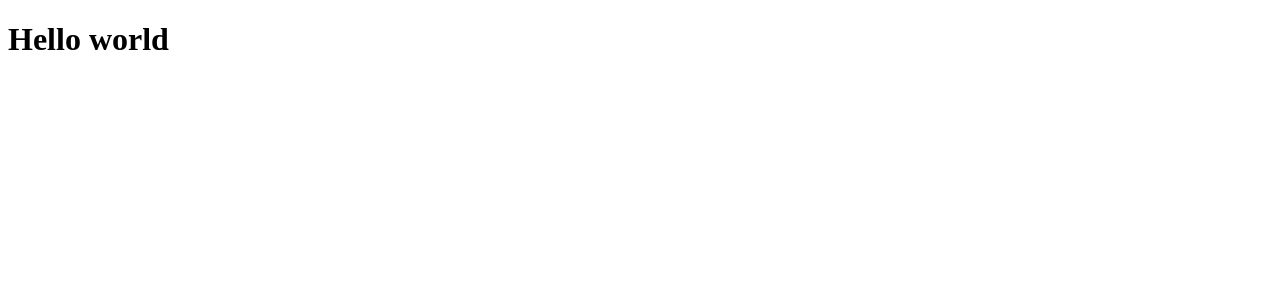
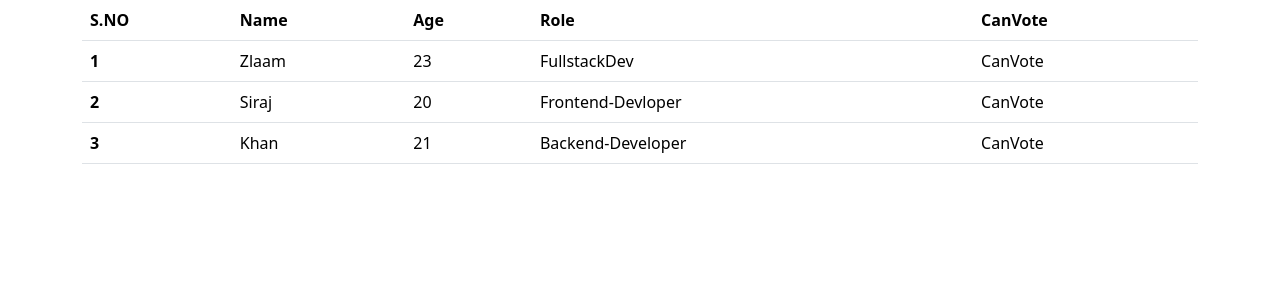
Before and after one commit to mr-zlaam/Django, a Django app: page / in a window 1280 px wide. Shown: the top 300 px of the page. Run offline with Django 4.2, Linux system fonts and the light colour scheme.

Commit message:
lastStable commit

```diff
--- a/core/templateEngine/templates/index.html
+++ b/core/templateEngine/templates/index.html
@@ -3,9 +3,41 @@
   <head>
     <meta charset="UTF-8" />
     <meta name="viewport" content="width=device-width, initial-scale=1.0" />
+    <link
+      href="https://cdn.jsdelivr.net/npm/bootstrap@5.3.2/dist/css/bootstrap.min.css"
+      rel="stylesheet"
+      integrity="sha384-T3c6CoIi6uLrA9TneNEoa7RxnatzjcDSCmG1MXxSR1GAsXEV/Dwwykc2MPK8M2HN"
+      crossorigin="anonymous"
+    />
+
     <title>Test</title>
   </head>
   <body>
-    <h1>Hello world</h1>
+    <div class="container">
+      <table class="table">
+        <thead>
+          <tr>
+            <th scope="col">S.NO</th>
+            <th scope="col">Name</th>
+            <th scope="col">Age</th>
+            <th scope="col">Role</th>
+            <th scope="col">CanVote</th>
+          </tr>
+        </thead>
+        <tbody>
+          {% for p in peoples %}
+          <tr>
+            <th scope="row">{{forloop.counter}}</th>
+            <td>{{p.name}}</td>
+            <td>{{p.age}}</td>
+            <td>{{p.role}}</td>
+            <td>
+              {% if p.age >= 18 %} CanVote {% else %} Can't Vote {% endif %}
+            </td>
+          </tr>
+          {% endfor %}
+        </tbody>
+      </table>
+    </div>
   </body>
 </html>
--- a/core/templateEngine/views.py
+++ b/core/templateEngine/views.py
@@ -4,4 +4,10 @@ from django.shortcuts import render
 
 
 def test_helloworld(request):
-    return render(request, "index.html")
+    titles = ["S.No", "Name", "Age", "Role"]
+    people = [
+        {"name": "Zlaam", "role": "FullstackDev", "age": 23},
+        {"name": "Siraj", "role": "Frontend-Devloper", "age": 20},
+        {"name": "Khan", "role": "Backend-Developer", "age": 21},
+    ]
+    return render(request, "index.html", context={"peoples": people, "titles": titles})
```
